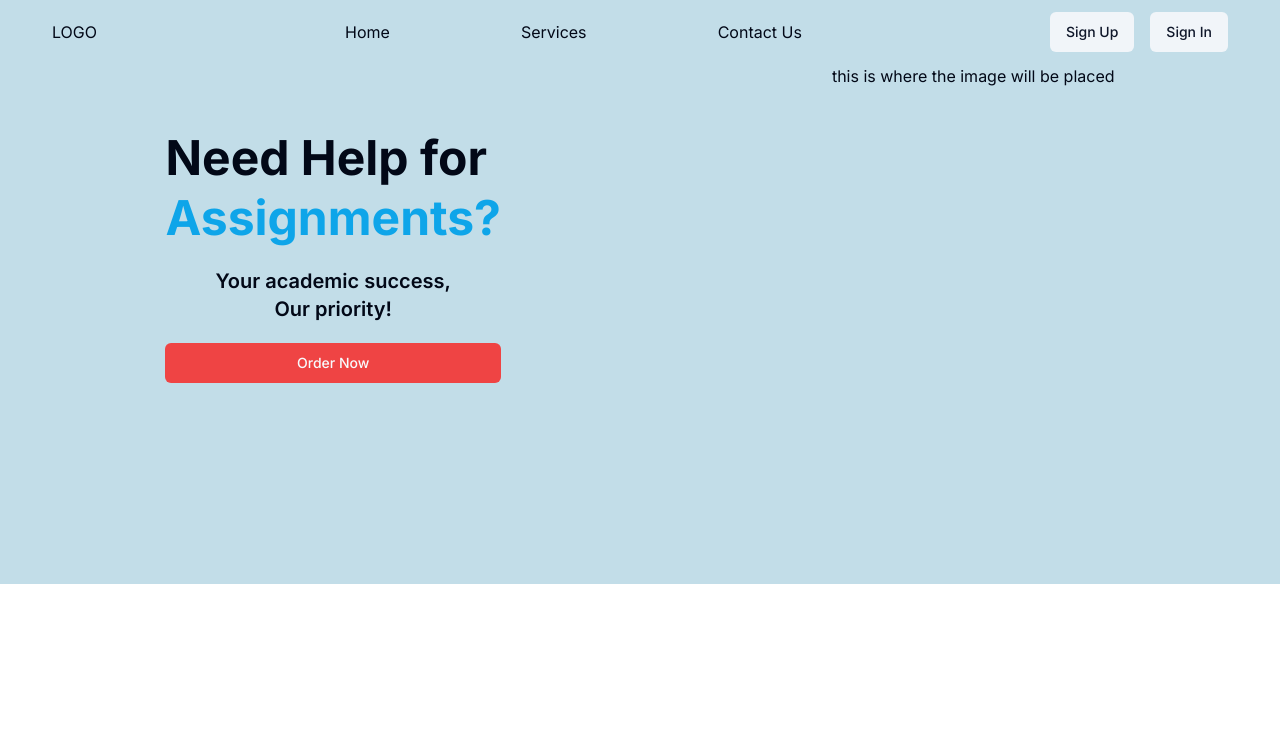
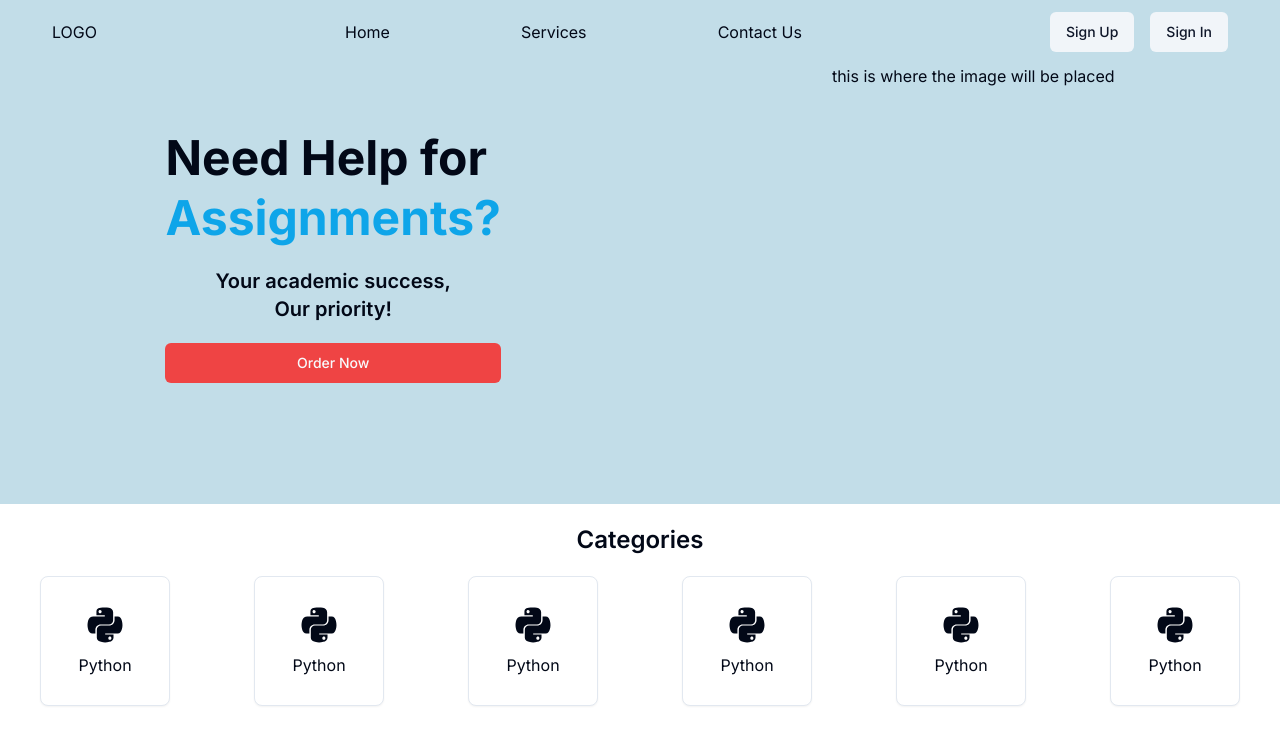
Before and after one commit to puravgc/thesispro_nepal, a Next.js app: page / in a window 1280 px wide. Shown: the top 744 px of the page. Built offline with nearby package versions, Linux system fonts and the light colour scheme.

Commit message:
third commit

```diff
--- a/app/(sales)/_components/Hero/Hero.tsx
+++ b/app/(sales)/_components/Hero/Hero.tsx
@@ -1,10 +1,11 @@
 import { Button } from '@/components/ui/button'
 import Image from 'next/image'
 import React from 'react'
+import Categories from '../categories/Categories'
 
 const Hero = () => {
   return (
-    <main className='flex justify-around h-[65vh]'>
+    <main className='flex justify-around h-[55vh]'>
         <div className='flex flex-col gap-5 my-16'>
             <h1 className='text-5xl font-bold leading-tight'>Need Help for <br/> <span className='text-sky-500'> Assignments?</span> </h1>
             <h4 className='text-xl font-semibold text-center leading-snug'>Your academic success, <br /> Our priority!</h4>
--- a/app/(sales)/_components/Main.tsx
+++ b/app/(sales)/_components/Main.tsx
@@ -1,14 +1,18 @@
-import React from 'react'
-import Navbar from './Navbar/Navbar'
-import Hero from './Hero/Hero'
+import React from "react";
+import Navbar from "./Navbar/Navbar";
+import Hero from "./Hero/Hero";
+import Categories from "./categories/Categories";
 
 const Main = () => {
   return (
-    <div className='bg-[#C2DDE8]'>
-      <Navbar />
-      <Hero />
-    </div>
-  )
-}
+    <>
+      <div className="bg-[#C2DDE8]">
+        <Navbar />
+        <Hero />
+      </div>
+      <Categories />
+    </>
+  );
+};
 
-export default Main
+export default Main;
--- /dev/null
+++ b/app/(sales)/_components/categories/Categories.tsx
@@ -0,0 +1,52 @@
+import { Card, CardContent, CardHeader } from "@/components/ui/card";
+import React from "react";
+import { FaPython } from "react-icons/fa";
+
+const Categories = () => {
+  return (
+    <div>
+      <h2 className="text-center font-semibold text-2xl my-5">Categories</h2>
+      <div className="flex justify-between mx-10">
+        <Card>
+          <CardContent className="flex flex-col gap-2 p-2 w-32 h-32 items-center justify-center">
+            <FaPython className="w-10 h-10"/>
+            <h3>Python</h3>
+          </CardContent>
+        </Card>
+        <Card>
+          <CardContent className="flex flex-col gap-2 p-2 w-32 h-32 items-center justify-center">
+            <FaPython className="w-10 h-10"/>
+            <h3>Python</h3>
+          </CardContent>
+        </Card>
+        <Card>
+          <CardContent className="flex flex-col gap-2 p-2 w-32 h-32 items-center justify-center">
+            <FaPython className="w-10 h-10"/>
+            <h3>Python</h3>
+          </CardContent>
+        </Card>
+        <Card>
+          <CardContent className="flex flex-col gap-2 p-2 w-32 h-32 items-center justify-center">
+            <FaPython className="w-10 h-10"/>
+            <h3>Python</h3>
+          </CardContent>
+        </Card>
+        <Card>
+          <CardContent className="flex flex-col gap-2 p-2 w-32 h-32 items-center justify-center">
+            <FaPython className="w-10 h-10"/>
+            <h3>Python</h3>
+          </CardContent>
+        </Card>
+        <Card>
+          <CardContent className="flex flex-col gap-2 p-2 w-32 h-32 items-center justify-center">
+            <FaPython className="w-10 h-10"/>
+            <h3>Python</h3>
+          </CardContent>
+        </Card>
+
+      </div>
+    </div>
+  );
+};
+
+export default Categories;
--- /dev/null
+++ b/components/ui/card.tsx
@@ -0,0 +1,79 @@
+import * as React from "react"
+
+import { cn } from "@/lib/utils"
+
+const Card = React.forwardRef<
+  HTMLDivElement,
+  React.HTMLAttributes<HTMLDivElement>
+>(({ className, ...props }, ref) => (
+  <div
+    ref={ref}
+    className={cn(
+      "rounded-lg border bg-card text-card-foreground shadow-sm",
+      className
+    )}
+    {...props}
+  />
+))
+Card.displayName = "Card"
+
+const CardHeader = React.forwardRef<
+  HTMLDivElement,
+  React.HTMLAttributes<HTMLDivElement>
+>(({ className, ...props }, ref) => (
+  <div
+    ref={ref}
+    className={cn("flex flex-col space-y-1.5 p-6", className)}
+    {...props}
+  />
+))
+CardHeader.displayName = "CardHeader"
+
+const CardTitle = React.forwardRef<
+  HTMLParagraphElement,
+  React.HTMLAttributes<HTMLHeadingElement>
+>(({ className, ...props }, ref) => (
+  <h3
+    ref={ref}
+    className={cn(
+      "text-2xl font-semibold leading-none tracking-tight",
+      className
+    )}
+    {...props}
+  />
+))
+CardTitle.displayName = "CardTitle"
+
+const CardDescription = React.forwardRef<
+  HTMLParagraphElement,
+  React.HTMLAttributes<HTMLParagraphElement>
+>(({ className, ...props }, ref) => (
+  <p
+    ref={ref}
+    className={cn("text-sm text-muted-foreground", className)}
+    {...props}
+  />
+))
+CardDescription.displayName = "CardDescription"
+
+const CardContent = React.forwardRef<
+  HTMLDivElement,
+  React.HTMLAttributes<HTMLDivElement>
+>(({ className, ...props }, ref) => (
+  <div ref={ref} className={cn("p-6 pt-0", className)} {...props} />
+))
+CardContent.displayName = "CardContent"
+
+const CardFooter = React.forwardRef<
+  HTMLDivElement,
+  React.HTMLAttributes<HTMLDivElement>
+>(({ className, ...props }, ref) => (
+  <div
+    ref={ref}
+    className={cn("flex items-center p-6 pt-0", className)}
+    {...props}
+  />
+))
+CardFooter.displayName = "CardFooter"
+
+export { Card, CardHeader, CardFooter, CardTitle, CardDescription, CardContent }
--- a/package.json
+++ b/package.json
@@ -16,6 +16,7 @@
     "next": "14.2.3",
     "react": "^18",
     "react-dom": "^18",
+    "react-icons": "^5.2.1",
     "tailwind-merge": "^2.3.0",
     "tailwindcss-animate": "^1.0.7"
   },
```
Also changed, not shown: 1 other file (tests, documents, lock files or other folders).
